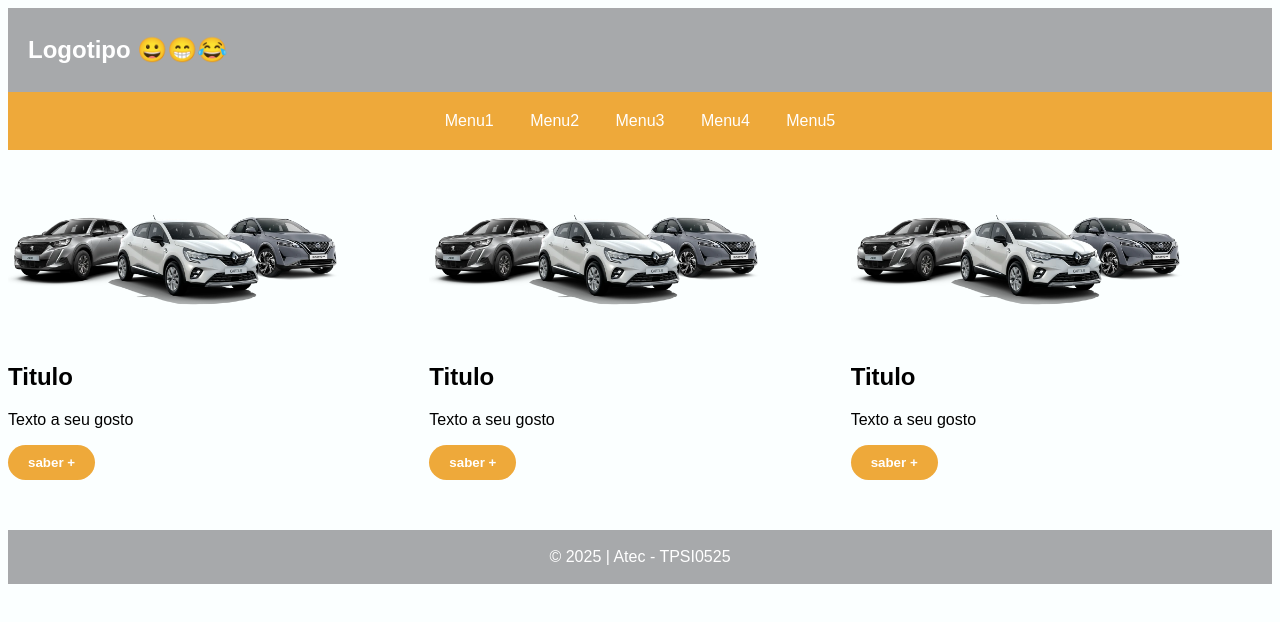
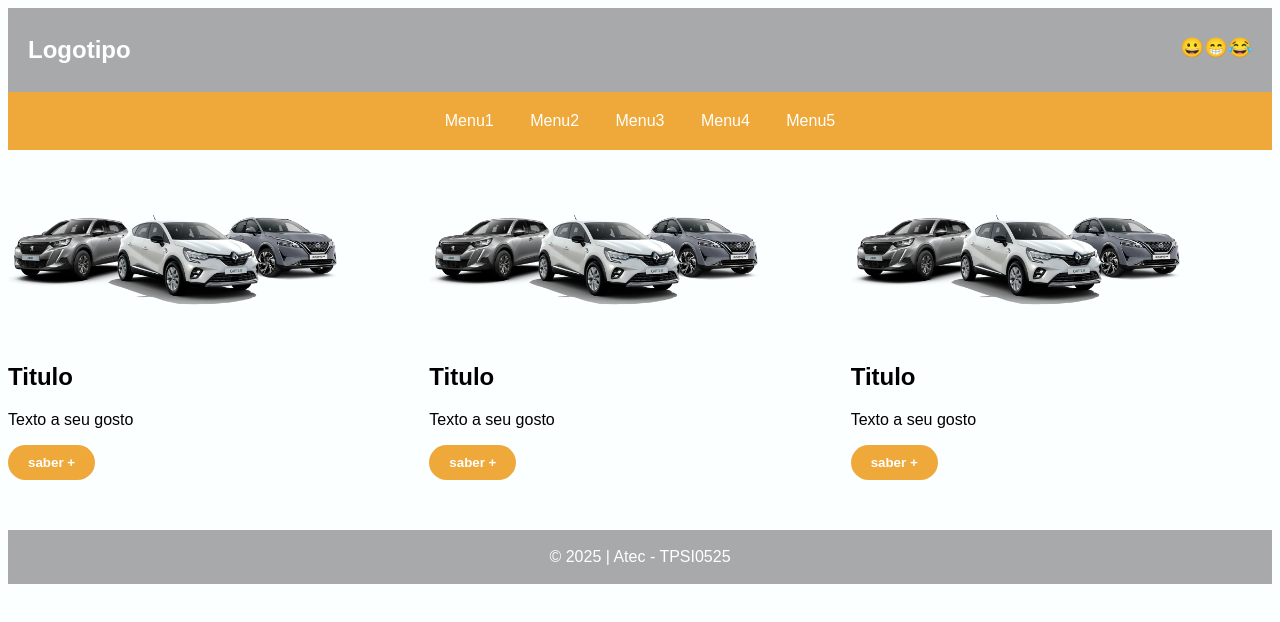
Before and after one commit to Brekey53/Andre_Correia_TPSI0525, a plain HTML site: page index.html in a window 1280 px wide. Drawn offline with Linux system fonts and the light colour scheme.

Commit message:
acho que tá bom

```diff
--- a/index.html
+++ b/index.html
@@ -82,6 +82,13 @@
 
         }
 
+        span{
+            display: flex;
+            justify-content: space-between;
+            float: right;
+            font-size: 80%;
+        }
+
 
 
     </style>
```
